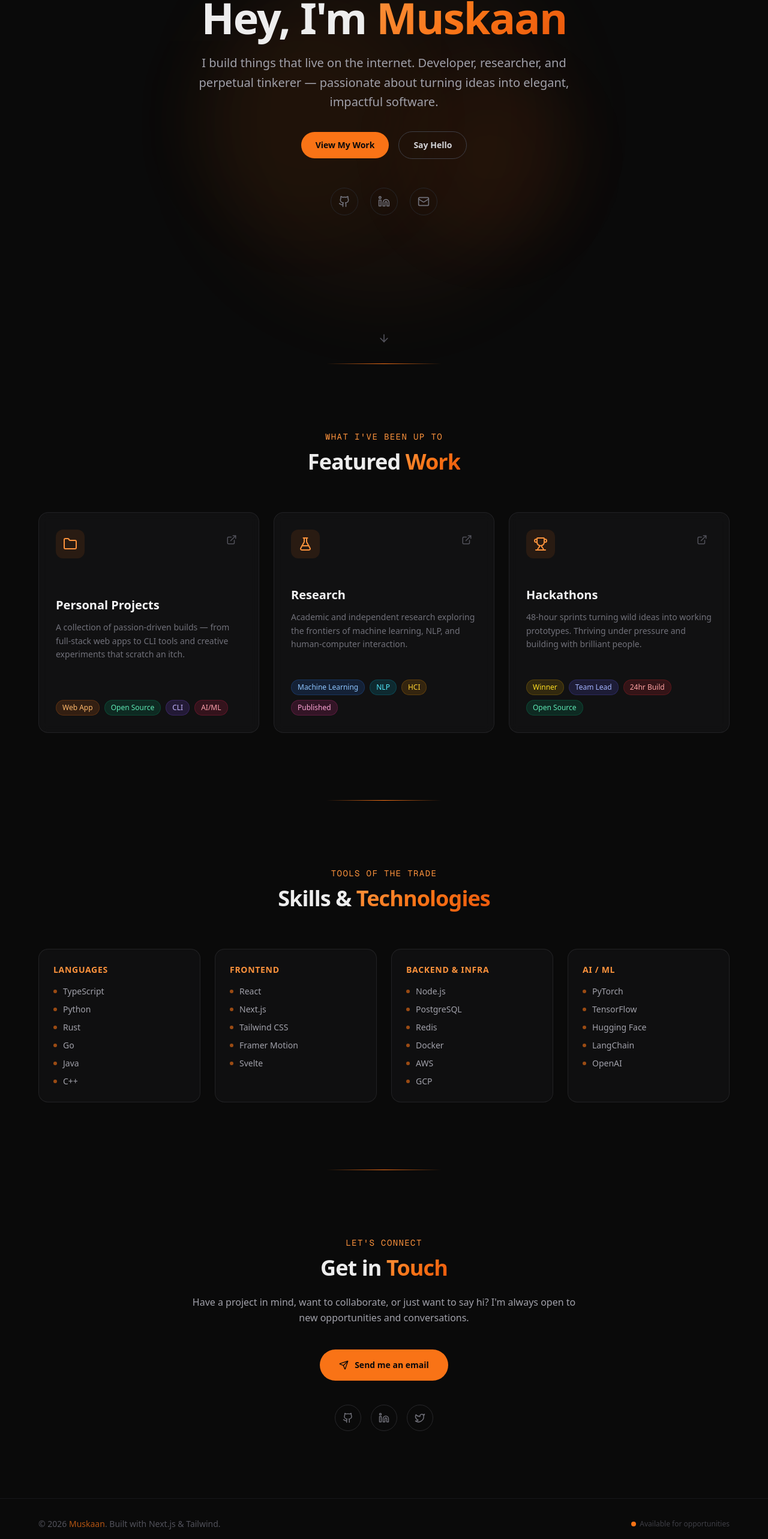
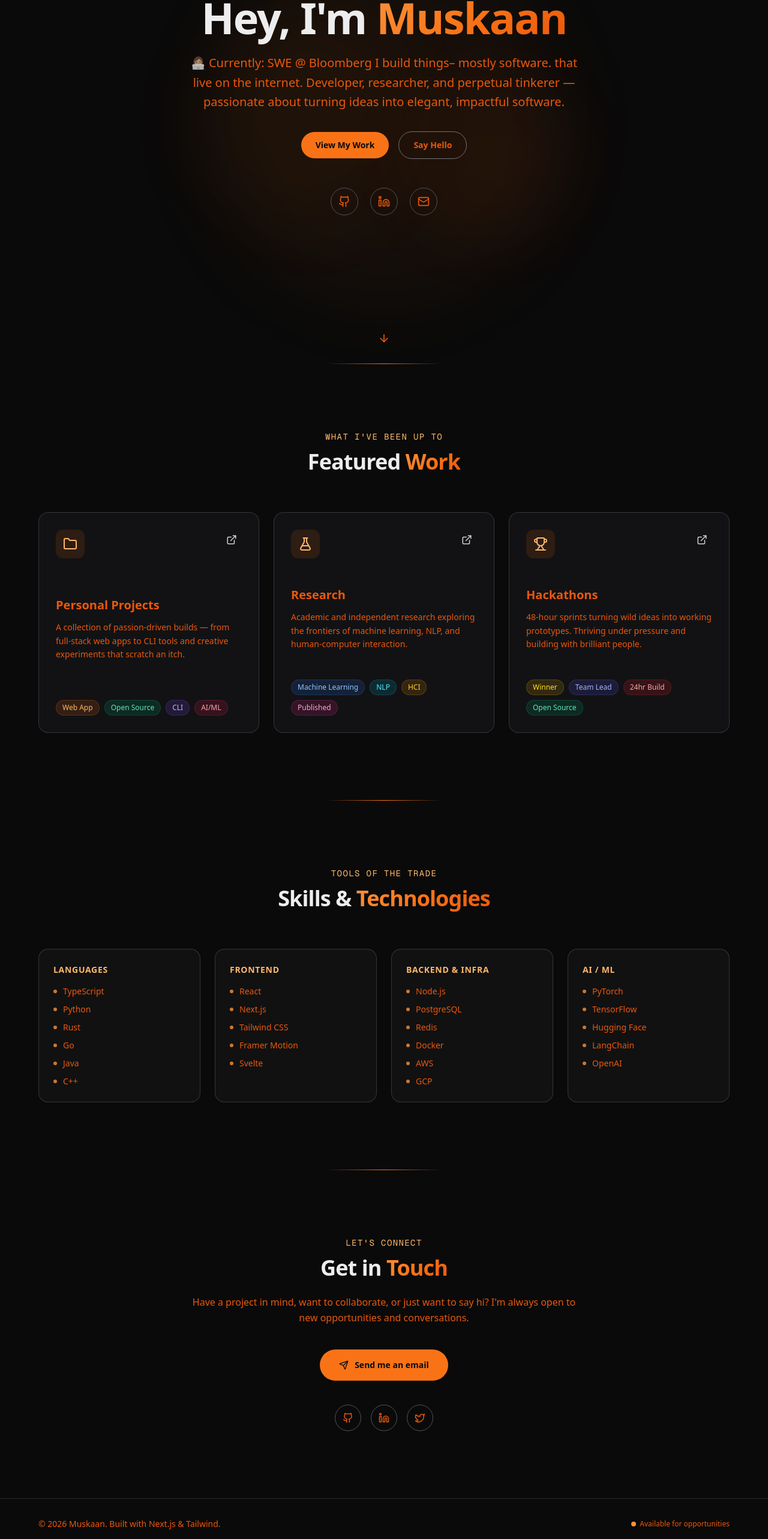
Before and after one commit to m-skaan/musk2an, a Next.js app: page / in a window 1280 px wide. Shown: the part 194-2760 px from the top of the page at 60% size. Built offline with nearby package versions, Linux system fonts and the light colour scheme.

Commit message:
fix font colors

```diff
--- a/src/components/Contact.tsx
+++ b/src/components/Contact.tsx
@@ -15,13 +15,13 @@ export default function Contact() {
           viewport={{ once: true }}
           transition={{ duration: 0.6 }}
         >
-          <p className="text-orange-400 font-mono text-sm tracking-widest uppercase mb-3">
+          <p className="text-orange-300 font-mono text-sm tracking-widest uppercase mb-3">
             Let&apos;s connect
           </p>
           <h2 className="text-3xl md:text-4xl font-bold tracking-tight mb-6">
             Get in <span className="gradient-text">Touch</span>
           </h2>
-          <p className="text-zinc-400 leading-relaxed mb-10">
+          <p className="text-orange-600 leading-relaxed mb-10">
             Have a project in mind, want to collaborate, or just want to say hi?
             I&apos;m always open to new opportunities and conversations.
           </p>
@@ -58,7 +58,7 @@ export default function Contact() {
               href={href}
               target="_blank"
               rel="noopener noreferrer"
-              className="p-3 rounded-full border border-zinc-800 text-zinc-500 hover:text-orange-400 hover:border-orange-500/30 transition-all duration-200"
+              className="p-3 rounded-full border border-zinc-600 text-orange-600 hover:text-orange-300 hover:border-orange-500/50 transition-all duration-200"
               aria-label={label}
             >
               <Icon size={18} />
--- a/src/components/Footer.tsx
+++ b/src/components/Footer.tsx
@@ -2,14 +2,14 @@
 
 export default function Footer() {
   return (
-    <footer className="border-t border-zinc-800/50 py-8 px-6">
+    <footer className="border-t border-zinc-700/60 py-8 px-6">
       <div className="max-w-6xl mx-auto flex flex-col sm:flex-row items-center justify-between gap-4">
-        <p className="text-sm text-zinc-600">
+        <p className="text-sm text-orange-600">
           &copy; {new Date().getFullYear()}{" "}
-          <span className="text-orange-500/70">Muskaan</span>. Built with Next.js &amp; Tailwind.
+          <span className="text-orange-600">Muskaan</span>. Built with Next.js &amp; Tailwind.
         </p>
-        <div className="flex items-center gap-1.5 text-xs text-zinc-700">
-          <span className="inline-block w-2 h-2 rounded-full bg-orange-500 animate-pulse" />
+        <div className="flex items-center gap-1.5 text-xs text-orange-600">
+          <span className="inline-block w-2 h-2 rounded-full bg-orange-400 animate-pulse" />
           Available for opportunities
         </div>
       </div>
--- a/src/components/Hero.tsx
+++ b/src/components/Hero.tsx
@@ -22,7 +22,7 @@ export default function Hero() {
           animate={{ opacity: 1, y: 0 }}
           transition={{ duration: 0.8, delay: 0.3 }}
         >
-          <p className="text-orange-400 font-mono text-sm tracking-widest uppercase mb-4">
+          <p className="text-orange-600 font-mono text-sm font-semibold tracking-widest uppercase mb-4">
             Welcome to my corner of the internet
           </p>
         </motion.div>
@@ -41,9 +41,10 @@ export default function Hero() {
           initial={{ opacity: 0, y: 30 }}
           animate={{ opacity: 1, y: 0 }}
           transition={{ duration: 0.8, delay: 0.7 }}
-          className="text-lg md:text-xl text-zinc-400 max-w-2xl mx-auto mb-8 leading-relaxed"
+          className="text-lg md:text-xl text-orange-600 max-w-2xl mx-auto mb-8 leading-relaxed"
         >
-          I build things that live on the internet. Developer, researcher, and
+          👩🏽‍💻 Currently: SWE @ Bloomberg
+          I build things– mostly software. that live on the internet. Developer, researcher, and
           perpetual tinkerer — passionate about turning ideas into elegant,
           impactful software.
         </motion.p>
@@ -62,7 +63,7 @@ export default function Hero() {
           </a>
           <a
             href="#contact"
-            className="px-6 py-3 rounded-full border border-zinc-700 text-zinc-300 font-semibold text-sm hover:border-orange-500/50 hover:text-orange-400 transition-all duration-200"
+            className="px-6 py-3 rounded-full border border-zinc-500 text-orange-600 font-semibold text-sm hover:border-orange-500/70 hover:text-orange-300 transition-all duration-200"
           >
             Say Hello
           </a>
@@ -84,7 +85,7 @@ export default function Hero() {
               href={href}
               target="_blank"
               rel="noopener noreferrer"
-              className="p-3 rounded-full border border-zinc-800 text-zinc-500 hover:text-orange-400 hover:border-orange-500/30 transition-all duration-200"
+              className="p-3 rounded-full border border-zinc-600 text-orange-600 hover:text-orange-300 hover:border-orange-500/50 transition-all duration-200"
               aria-label={label}
             >
               <Icon size={20} />
@@ -104,7 +105,7 @@ export default function Hero() {
           animate={{ y: [0, 8, 0] }}
           transition={{ duration: 2, repeat: Infinity }}
         >
-          <ArrowDown size={20} className="text-zinc-600" />
+          <ArrowDown size={20} className="text-orange-600" />
         </motion.div>
       </motion.div>
     </section>
--- a/src/components/Navbar.tsx
+++ b/src/components/Navbar.tsx
@@ -19,10 +19,10 @@ export default function Navbar() {
       initial={{ y: -80, opacity: 0 }}
       animate={{ y: 0, opacity: 1 }}
       transition={{ duration: 0.6, ease: "easeOut" }}
-      className="fixed top-0 left-0 right-0 z-50 backdrop-blur-xl bg-zinc-950/70 border-b border-zinc-800/50"
+      className="fixed top-0 left-0 right-0 z-50 backdrop-blur-xl bg-zinc-950/78 border-b border-zinc-700/60"
     >
       <div className="max-w-6xl mx-auto flex items-center justify-between px-6 py-4">
-        <a href="#" className="text-xl font-bold tracking-tight">
+        <a href="#" className="text-xl font-bold tracking-tight text-orange-600">
           <span className="gradient-text">m.</span>
         </a>
 
@@ -32,7 +32,7 @@ export default function Navbar() {
             <li key={link.href}>
               <a
                 href={link.href}
-                className="text-sm text-zinc-400 hover:text-orange-400 transition-colors duration-200"
+                className="text-sm text-orange-600 hover:text-orange-300 transition-colors duration-200"
               >
                 {link.label}
               </a>
@@ -41,7 +41,7 @@ export default function Navbar() {
           <li>
             <a
               href="#contact"
-              className="text-sm px-4 py-2 rounded-full bg-orange-500/10 text-orange-400 border border-orange-500/20 hover:bg-orange-500/20 transition-all duration-200"
+              className="text-sm px-4 py-2 rounded-full bg-orange-500/12 text-orange-600 border border-orange-500/35 hover:bg-orange-500/22 transition-all duration-200"
             >
               Get in Touch
             </a>
@@ -51,7 +51,7 @@ export default function Navbar() {
         {/* Mobile toggle */}
         <button
           onClick={() => setOpen(!open)}
-          className="md:hidden text-zinc-400 hover:text-orange-400 transition-colors"
+          className="md:hidden text-orange-600 hover:text-orange-300 transition-colors"
         >
           {open ? <X size={22} /> : <Menu size={22} />}
         </button>
@@ -63,7 +63,7 @@ export default function Navbar() {
           initial={{ opacity: 0, height: 0 }}
           animate={{ opacity: 1, height: "auto" }}
           exit={{ opacity: 0, height: 0 }}
-          className="md:hidden border-t border-zinc-800/50 bg-zinc-950/90 backdrop-blur-xl"
+          className="md:hidden border-t border-zinc-700/60 bg-zinc-950/92 backdrop-blur-xl"
         >
           <ul className="flex flex-col gap-1 px-6 py-4">
             {navLinks.map((link) => (
@@ -71,7 +71,7 @@ export default function Navbar() {
                 <a
                   href={link.href}
                   onClick={() => setOpen(false)}
-                  className="block py-2 text-sm text-zinc-400 hover:text-orange-400 transition-colors"
+                  className="block py-2 text-sm text-orange-600 hover:text-orange-300 transition-colors"
                 >
                   {link.label}
                 </a>
--- a/src/components/ProjectCards.tsx
+++ b/src/components/ProjectCards.tsx
@@ -79,7 +79,7 @@ export default function ProjectCards() {
           transition={{ duration: 0.6 }}
           className="text-center mb-16"
         >
-          <p className="text-orange-400 font-mono text-sm tracking-widest uppercase mb-3">
+          <p className="text-orange-300 font-mono text-sm tracking-widest uppercase mb-3">
             What I&apos;ve been up to
           </p>
           <h2 className="text-3xl md:text-4xl font-bold tracking-tight">
@@ -97,17 +97,17 @@ export default function ProjectCards() {
               viewport={{ once: true }}
               variants={cardVariants}
               whileHover={{ y: -6, transition: { duration: 0.2 } }}
-              className="group relative aspect-square flex flex-col justify-between p-7 rounded-2xl border border-zinc-800/80 bg-zinc-900/50 backdrop-blur-sm card-glow transition-all duration-300 hover:border-orange-500/30"
+              className="group relative aspect-square flex flex-col justify-between p-7 rounded-2xl border border-zinc-700/80 bg-zinc-900/60 backdrop-blur-sm card-glow transition-all duration-300 hover:border-orange-500/40"
             >
               {/* Top: icon + link */}
               <div className="flex items-start justify-between">
-                <div className="p-3 rounded-xl bg-orange-500/10 text-orange-400 group-hover:bg-orange-500/20 transition-colors duration-200">
+                <div className="p-3 rounded-xl bg-orange-500/12 text-orange-300 group-hover:bg-orange-500/24 transition-colors duration-200">
                   {project.icon}
                 </div>
                 {project.link && (
                   <a
                     href={project.link}
-                    className="p-2 text-zinc-600 hover:text-orange-400 transition-colors"
+                    className="p-2 text-zinc-300 hover:text-orange-300 transition-colors"
                   >
                     <ExternalLink size={18} />
                   </a>
@@ -116,10 +116,10 @@ export default function ProjectCards() {
 
               {/* Middle: content */}
               <div className="flex-1 flex flex-col justify-center py-4">
-                <h3 className="text-xl font-semibold mb-3 text-zinc-100 group-hover:text-orange-400 transition-colors duration-200">
+                <h3 className="text-xl font-semibold mb-3 text-orange-600 group-hover:text-orange-300 transition-colors duration-200">
                   {project.title}
                 </h3>
-                <p className="text-sm text-zinc-500 leading-relaxed">
+                <p className="text-sm text-orange-600 leading-relaxed">
                   {project.description}
                 </p>
               </div>
--- a/src/components/Skills.tsx
+++ b/src/components/Skills.tsx
@@ -34,7 +34,7 @@ export default function Skills() {
           transition={{ duration: 0.6 }}
           className="text-center mb-16"
         >
-          <p className="text-orange-400 font-mono text-sm tracking-widest uppercase mb-3">
+          <p className="text-orange-300 font-mono text-sm tracking-widest uppercase mb-3">
             Tools of the trade
           </p>
           <h2 className="text-3xl md:text-4xl font-bold tracking-tight">
@@ -50,18 +50,18 @@ export default function Skills() {
               whileInView={{ opacity: 1, y: 0 }}
               viewport={{ once: true }}
               transition={{ duration: 0.5, delay: i * 0.1 }}
-              className="p-6 rounded-2xl border border-zinc-800/80 bg-zinc-900/40 hover:border-orange-500/20 transition-all duration-300"
+              className="p-6 rounded-2xl border border-zinc-700/80 bg-zinc-900/55 hover:border-orange-500/35 transition-all duration-300"
             >
-              <h3 className="text-sm font-semibold text-orange-400 uppercase tracking-wider mb-4">
+              <h3 className="text-sm font-semibold text-orange-300 uppercase tracking-wider mb-4">
                 {cat.title}
               </h3>
               <ul className="space-y-2.5">
                 {cat.skills.map((skill) => (
                   <li
                     key={skill}
-                    className="flex items-center gap-2.5 text-sm text-zinc-400"
+                    className="flex items-center gap-2.5 text-sm text-orange-600"
                   >
-                    <span className="w-1.5 h-1.5 rounded-full bg-orange-500/60" />
+                    <span className="w-1.5 h-1.5 rounded-full bg-orange-400/80" />
                     {skill}
                   </li>
                 ))}
```
